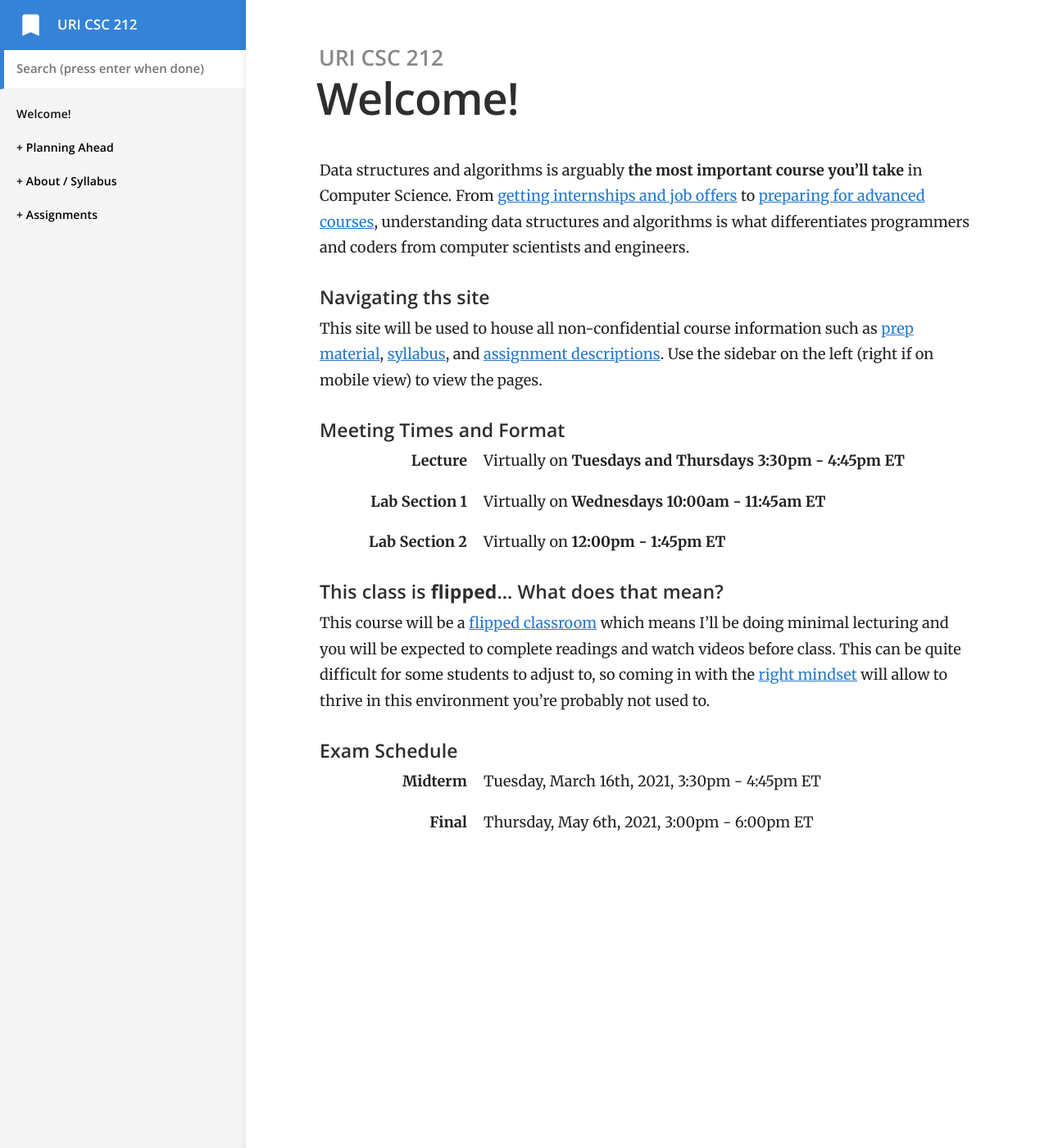
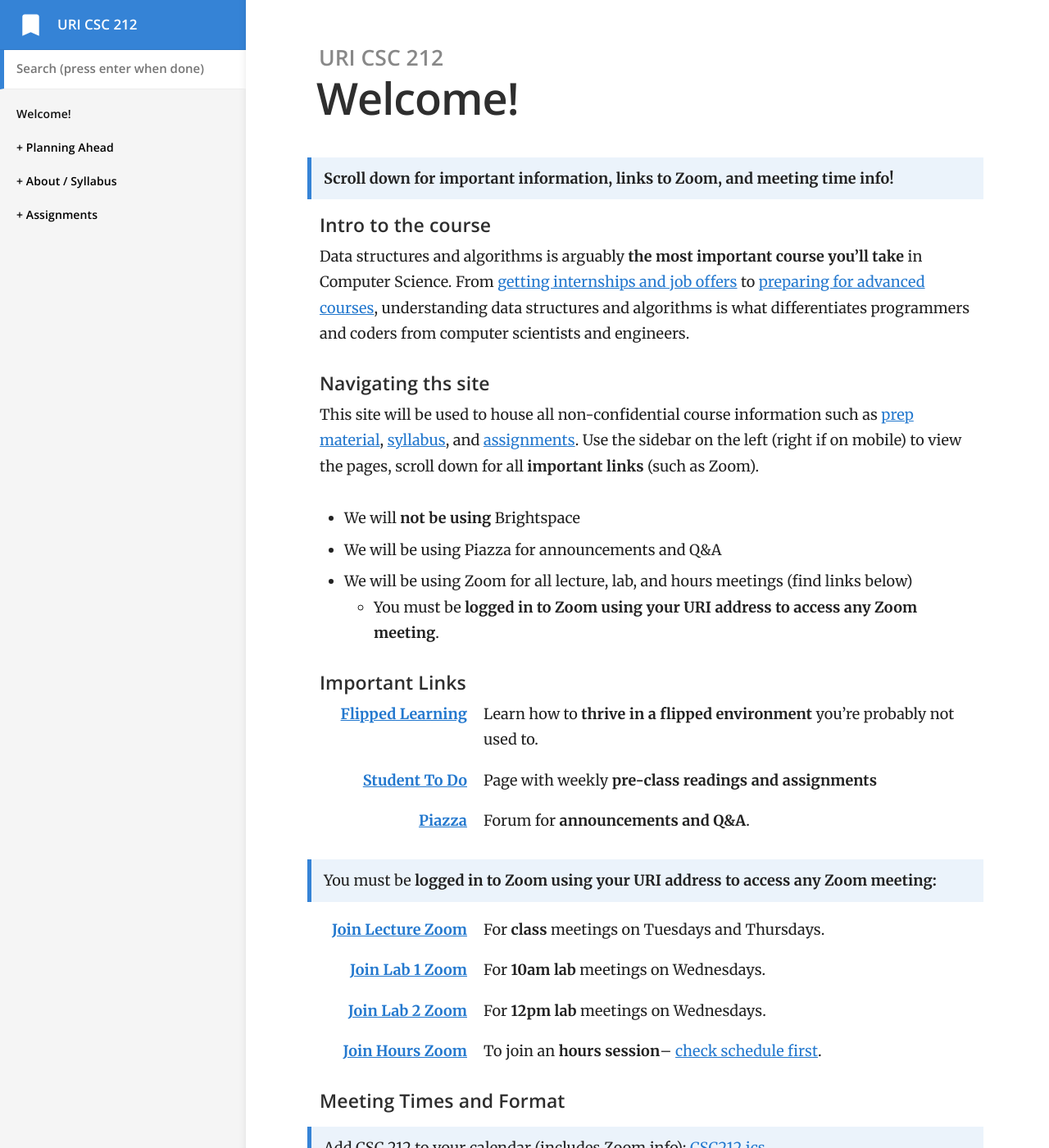
Before and after one commit to vcc-csc212/sp21-archive, a Jekyll site: the page built from index.md, in a window 1280 px wide and 1400 px high. Shown: the whole window at 82% size. Built offline with Jekyll 4.4.1, drawn with Linux system fonts in a browser that asks for light colours; some of the changed text lies outside the part shown.

Commit message:
updated index w/ important links

```diff
--- a/index.md
+++ b/index.md
@@ -1,13 +1,46 @@
 ---
 title: Welcome!
 ---
+> **Scroll down for important information, links to Zoom, and meeting time info!**
 
+#### Intro to the course
 Data structures and algorithms is arguably **the most important course you'll take** in Computer Science. From [getting internships and job offers](https://github.com/cassidoo/getting-a-gig) to [preparing for advanced courses](https://www.synergisticit.com/how-data-structures-and-algorithms-are-important-for-computer-science-graduates/), understanding data structures and algorithms is what differentiates programmers and coders from computer scientists and engineers.
 
+
 #### Navigating ths site
-This site will be used to house all non-confidential course information such as [prep material](/prep), [syllabus](/staff), and [assignment descriptions](/assignment-types). Use the sidebar on the left (right if on mobile view) to view the pages.
+This site will be used to house all non-confidential course information such as [prep material](/prep), [syllabus](/staff), and [assignments](/todo). Use the sidebar on the left (right if on mobile) to view the pages, scroll down for all **important links** (such as Zoom).
+- We will **not be using** Brightspace
+- We will be using Piazza for announcements and Q&A
+- We will be using Zoom for all lecture, lab, and hours meetings (find links below)
+	- You must be **logged in to Zoom using your URI address to access any Zoom meeting**.
+
+#### Important Links
+[Flipped Learning](/flipped)
+: Learn how to **thrive in a flipped environment** you're probably not used to.
+
+[Student To Do](/todo)
+: Page with weekly **pre-class readings and assignments**
+
+[Piazza](http://piazza.com/uri/spring2021/csc212)
+: Forum for **announcements and Q&A**.
+
+> You must be **logged in to Zoom using your URI address to access any Zoom meeting:**
+
+[Join Lecture Zoom](https://uri-edu.zoom.us/j/95414158050?pwd=TlhFS2h0OWVUaUJXN0xCVUg5RkR6Zz09)
+: For **class** meetings on Tuesdays and Thursdays.
+
+[Join Lab 1 Zoom](https://uri-edu.zoom.us/j/92646736757?pwd=YUY1M2dGbkZxSEZFMTlsOVNWYk92dz09)
+: For **10am lab** meetings on Wednesdays.
+
+[Join Lab 2 Zoom](https://uri-edu.zoom.us/j/97741139237?pwd=RVJzSkp3UXpobDBwYWdBb3ArY3dqdz09)
+: For **12pm lab** meetings on Wednesdays.
+
+[Join Hours Zoom](https://uri-edu.zoom.us/j/99113409560?pwd=TjlDdmo5cFNzYWozMXJHSGtaZm1TQT09)
+: To join an **hours session**-- [check schedule first](/staff#sched).
 
 #### Meeting Times and Format
+> Add CSC 212 to your calendar (includes Zoom info): [CSC212.ics](/CSC212.ics)
+
 Lecture
 : Virtually on **Tuesdays and Thursdays 3:30pm - 4:45pm ET**
 
@@ -17,10 +50,9 @@ Lab Section 1
 Lab Section 2
 : Virtually on **12:00pm - 1:45pm ET**
 
-#### This class is **flipped**... What does that mean?
-This course will be a [flipped classroom](/flipped) which means I'll be doing minimal lecturing and you will be expected to complete readings and watch videos before class. This can be quite difficult for some students to adjust to, so coming in with the [right mindset](/flipped#mindset) will allow to thrive in this environment you're probably not used to.
+#### Exam Schedule
+> Both exams will use the [same Zoom](https://uri-edu.zoom.us/j/95414158050?pwd=TlhFS2h0OWVUaUJXN0xCVUg5RkR6Zz09) as is used for class meetings/lectures.
 
-#### Exam Schedule
 Midterm
 : Tuesday, March 16th, 2021, 3:30pm - 4:45pm ET
 
```
